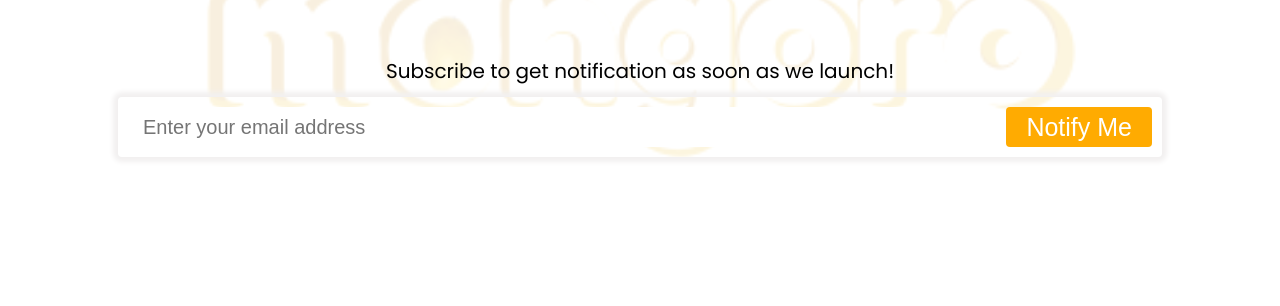
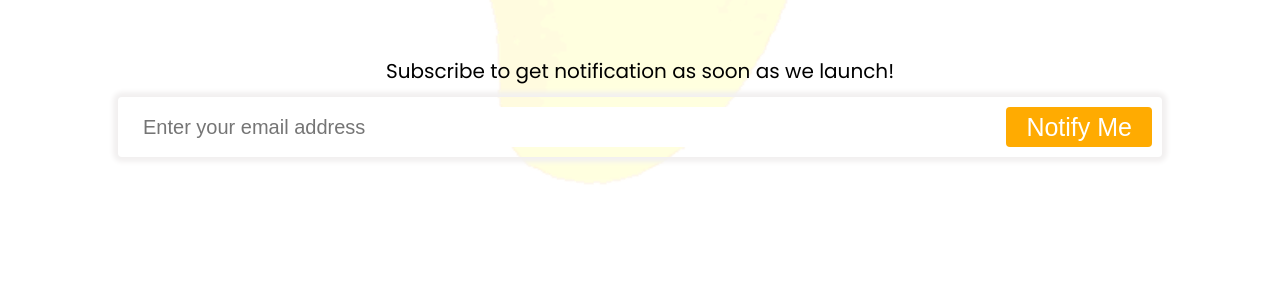
Before and after one commit to verifrica/mongoro-landing, a website: page index.html in a window 1280 px wide. Shown: the part 494-800 px from the top of the page. Drawn offline with Linux system fonts and the light colour scheme.

Commit message:
editting for deployment

```diff
--- a/assets/css/main.css
+++ b/assets/css/main.css
@@ -24,7 +24,7 @@ body {
 .container .image {
     z-index: -1;
     position: absolute;
-    object-fit: cover;
+    object-fit: contain;
     height: 100%;
     width: 100%;
     opacity: 0.125;
--- a/index.html
+++ b/index.html
@@ -2,6 +2,7 @@
 <html>
 	<head>
 		<title>Mongoro::Coming Soon</title>
+		<link rel="shortcut icon" type="image/jpg" href="assets/img/dmongoro.png"/>
 
 		<meta charset="utf-8">
 		<meta name="viewport" content="width=device-width, initial-scale=1.0, maximum-scale=1.0, user-scalable=no">
@@ -14,13 +15,12 @@
 		<!-- App & fonts-->
 		<link rel="stylesheet" type="text/css" href="https://fonts.googleapis.com/css?family=Roboto:300,400,500,700,900|Work+Sans:300,400,500,700">
 		<link rel="stylesheet" type="text/css" id="app-stylesheet" href="assets/css/main.css">
-		<script src="https://oss.maxcdn.com/libs/html5shiv/3.7.0/html5shiv.js"></script>
 	</head>
 
 	<body>
 
 		<section class="container">
-			<img src="assets/img/Mongoro-mango.png" alt="" class="image">
+			<img src="assets/img/dmongoro.png" alt="" class="image">
 			<div class="logo-img">
 				<a href="" class="navbar-brand">
 					<img src="assets\img\mango-mng.png" alt="">
```
Also changed, not shown: assets/img/dmongoro.png (added).
